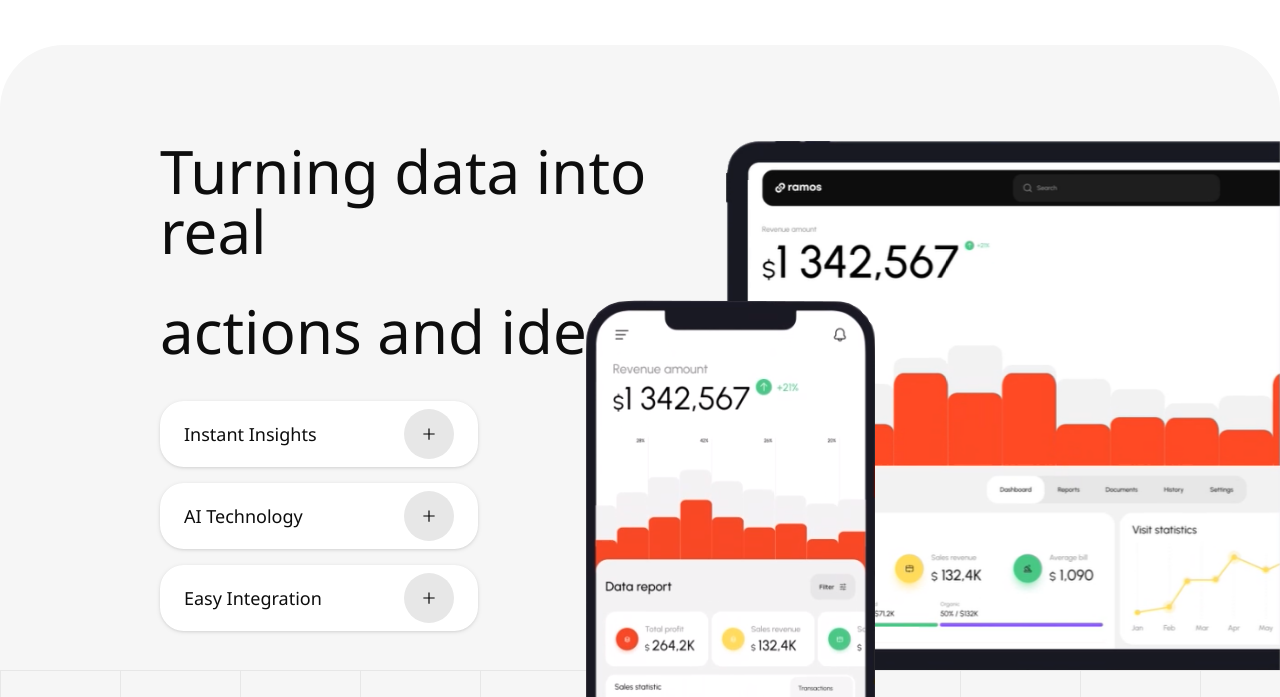
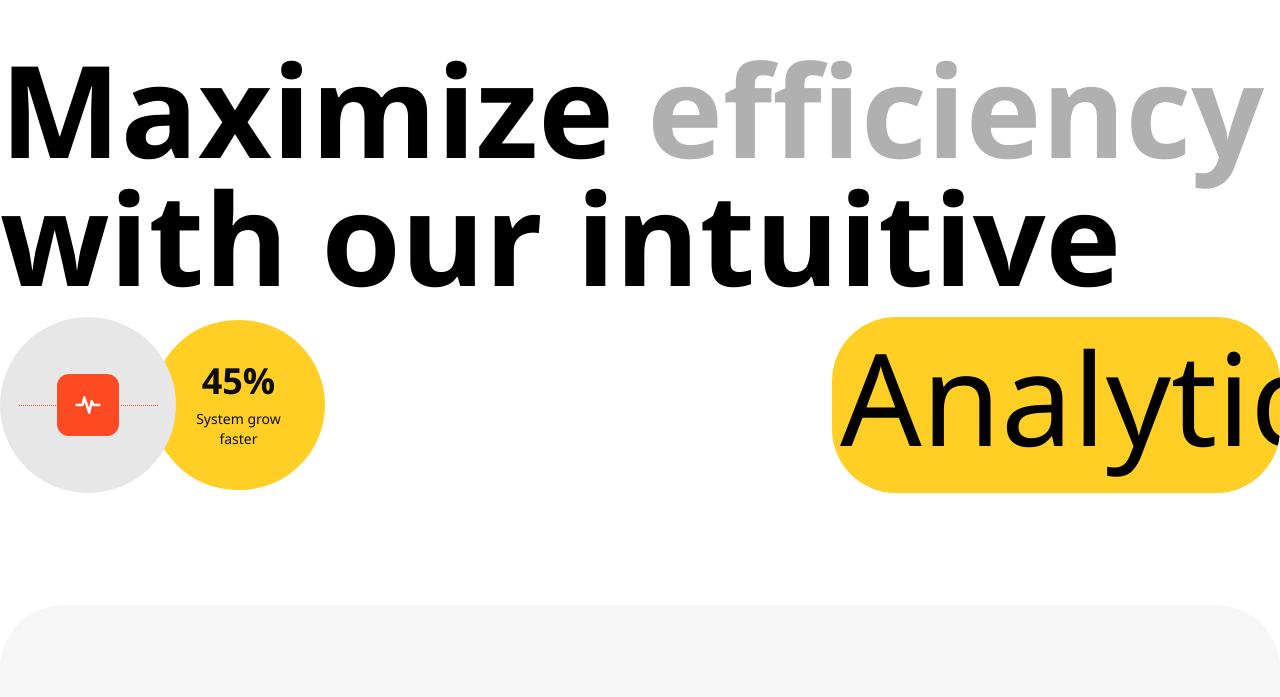
Before and after one commit to kamranasad7/ramos-digital-business-design, a React (Vite) app: page / in a window 1280 px wide. Shown: the part 1703-2400 px from the top of the page. Built offline with nearby package versions, Linux system fonts and the light colour scheme.

Commit message:
Add Efficiency page and update Navbar styles

```diff
--- a/src/App.tsx
+++ b/src/App.tsx
@@ -1,6 +1,7 @@
 import Footer from './components/UI/Footer';
 import Navbar from './components/UI/Navbar';
 import Analytics from './pages/Analytics';
+import Efficiency from './pages/Efficiency';
 import Features from './pages/Features';
 import GetStarted from './pages/GetStarted';
 import RamosDemo from './pages/RamosDemo';
@@ -11,9 +12,10 @@ function App() {
         <div className='w-full mt-8'>
             <Navbar />
 
-            <div className='mt-20 flex flex-col gap-28 mb-32'>
+            <div className='flex flex-col mt-20 mb-32 gap-28'>
                 <TagLine />
                 <Analytics />
+                <Efficiency />
                 <RamosDemo />
                 <Features />
                 <GetStarted />
--- a/src/components/UI/Navbar/index.tsx
+++ b/src/components/UI/Navbar/index.tsx
@@ -2,7 +2,7 @@ import ButtonGroup from "./ButtonGroup";
 
 const Navbar = () => {
     return (
-        <nav className='flex justify-between bg-neutral-950 rounded-2xl text-white py-2 px-2 w-full max-w-full mx-auto'>
+        <nav className='flex justify-between w-full max-w-full px-2 py-2 mx-auto text-white bg-neutral-950 rounded-2xl'>
             <div className='self-center'>
                 ramos
             </div>
@@ -17,7 +17,7 @@ const Navbar = () => {
                 ]}
             />
 
-            <button className='text-primary rounded-2xl px-8'>Sign Up</button>
+            <button className='px-8 text-primary bg-primary-50 rounded-2xl'>Sign Up</button>
 
         </nav>
     );
--- a/src/index.css
+++ b/src/index.css
@@ -5,9 +5,9 @@
 :root {
   font-family: 'Segoe UI', system-ui, Avenir, Helvetica, Arial, sans-serif;
 
-  color-scheme: light dark;
-  color: rgba(255, 255, 255, 0.87);
-  background-color: #242424;
+  /* color-scheme: light dark; */
+  /* color: rgba(255, 255, 255, 0.87); */
+  /* background-color: #242424; */
 
   font-synthesis: none;
   text-rendering: optimizeLegibility;
@@ -45,7 +45,7 @@ button:focus-visible {
   outline: 4px auto -webkit-focus-ring-color;
 }
 
-@media (prefers-color-scheme: light) {
+/* @media (prefers-color-scheme: light) {
   :root {
     color: theme('colors.primary.DEFAULT');
     background-color: #ffffff;
@@ -56,4 +56,4 @@ button:focus-visible {
   button {
     background-color: #f9f9f9;
   }
-}
+} */
--- /dev/null
+++ b/src/pages/Efficiency/index.tsx
@@ -0,0 +1,33 @@
+import { TbActivityHeartbeat } from "react-icons/tb";
+import IconButton from "../../components/UI/IconButton";
+
+const Efficiency: React.FC = () => {
+  return (
+		<div className="flex flex-col w-full max-w-full gap-4 mx-auto">
+			<div>
+				<span className="font-semibold text-9xl">Maximize <span className="text-primary-300">efficiency</span></span>
+				<br />
+				<span className="font-semibold text-9xl">with our intuitive</span>
+			</div>
+			<div className="flex justify-between w-full">
+				<div className="flex items-center">
+					<IconButton variant="light" className="z-10 flex items-center justify-center px-4 rounded-full py-14 h-fit p">
+						<hr className="w-10 border-dotted bg-secondary"/>
+						<div className='p-4 rounded-xl bg-secondary'>
+							<TbActivityHeartbeat className="text-3xl text-white" />
+						</div>
+						<hr className="w-10 border-dotted bg-secondary"/>
+					</IconButton>
+					<IconButton variant="tertiary" className="flex flex-col items-center justify-center gap-2 px-[2.7rem] h-fit py-10 -ml-6 rounded-full">
+
+						<span className="text-4xl font-semibold">45%</span>
+						<span className="text-sm font-normal">System grow <br/> faster</span>
+					</IconButton>
+				</div>
+				<span className="rounded-4xl whitespace-nowrap bg-tertiary text-9xl w-[28rem] overflow-hidden flex items-center h-fit py-4 pb-8 px-2">Analytics Service</span>
+			</div>
+		</div>
+  )
+}
+
+export default Efficiency;
```
